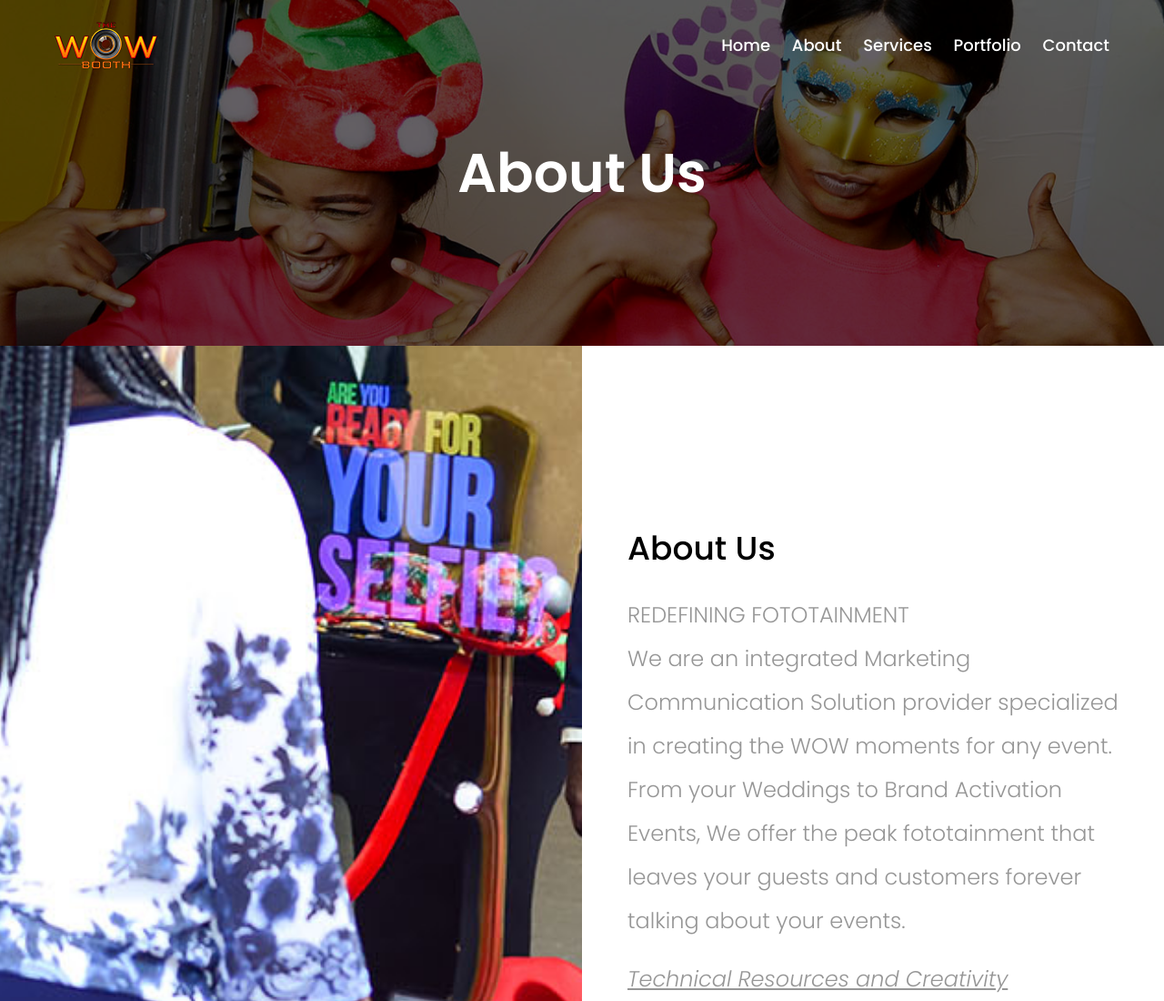
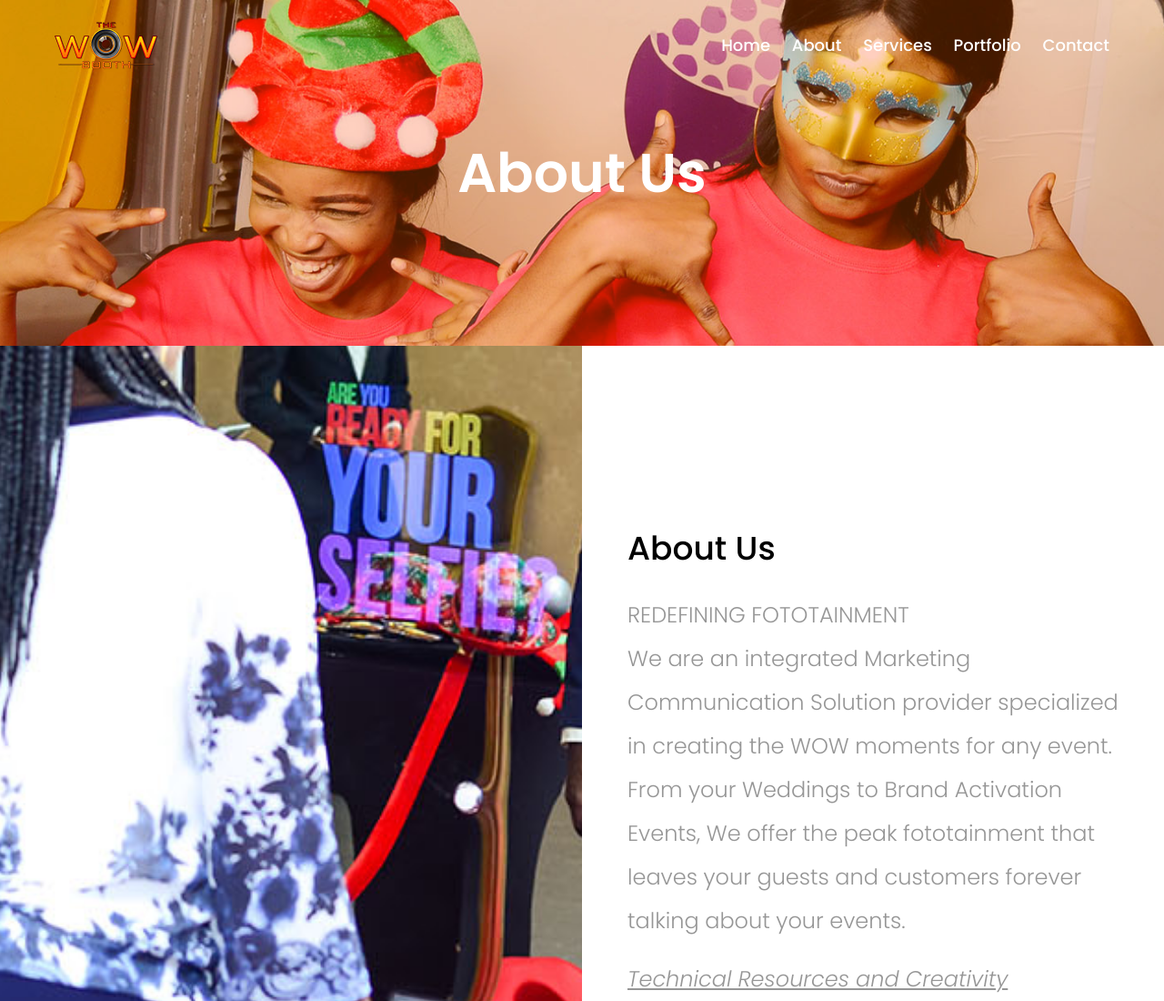
Before and after one commit to kaykhino/The-Wowbooth-Website, a plain HTML site: page about.html in a window 1280 px wide. Shown: the top 1100 px of the page at 91% size. Drawn offline with Linux system fonts and the light colour scheme.

Commit message:
Update style.css

```diff
--- a/style.css
+++ b/style.css
@@ -1196,7 +1196,7 @@ img {
     z-index: -1;
     top: 0;
     left: 0;
-    background-color: ; }
+    background-color: rgb(255,102,0,0.25); }
   .breadcrumb-area .breadcrumb-content {
     text-align: center; }
     .breadcrumb-area .breadcrumb-content h2 {
```
